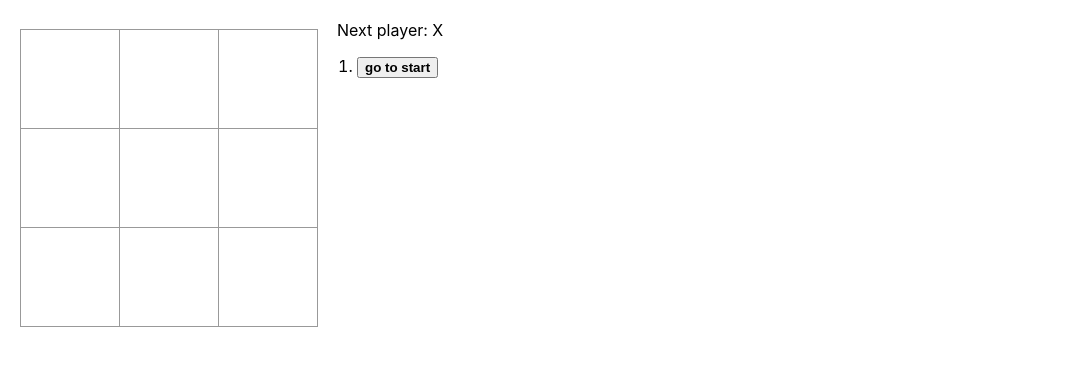
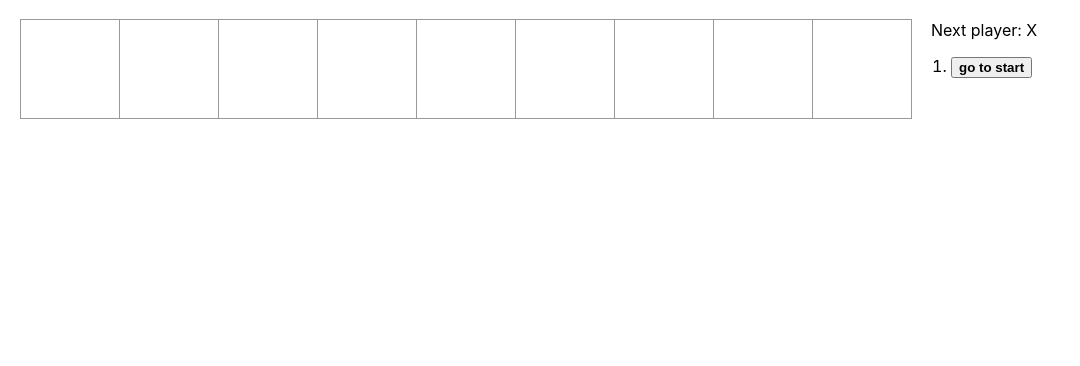
Before and after one commit to kylei-weisse/react-tac-toe, a React (Create React App) app: page / in a window 1280 px wide. Shown: the top 366 px of the page, without its empty margins (0-1080 px from the left). Built offline with nearby package versions, Linux system fonts and the light colour scheme.

Commit message:
double for loop for board

```diff
--- a/src/index.js
+++ b/src/index.js
@@ -23,38 +23,44 @@ class Board extends React.Component {
   }
 
   render() {
-    return (
-      //right now, this hand generates each one. I want to use two loops to do it.
-      //I think this code would work, if it was in the right place:
-      //   for (i = 0; i < 3; i++) {
-      //     <div className="board-row">
-      //     for (j = 0; j < 3; j++){
-      //         {this.rendersquare(i+j)}
-      //     }
-      //     </div>
-      // }
-      // It looks like I need to put it in a component, and then call the component.
-      // But I'm not sure how to render that in a useful way.
+      let littleBoxes=[]
+      for (let i = 0; i < 3; i++) {
+        for (let j = 0; j < 3; j++){
+            littleBoxes.push(this.renderSquare(i+j))
+        }
+      }
+    console.log(littleBoxes);
+    return(
+      littleBoxes
+    )
 
-      <div>
-        <div className="status">{window.status}</div>
-        <div className="board-row">
-          {this.renderSquare(0)}
-          {this.renderSquare(1)}
-          {this.renderSquare(2)}
-        </div>
-        <div className="board-row">
-          {this.renderSquare(3)}
-          {this.renderSquare(4)}
-          {this.renderSquare(5)}
-        </div>
-        <div className="board-row">
-          {this.renderSquare(6)}
-          {this.renderSquare(7)}
-          {this.renderSquare(8)}
-        </div>
-      </div>
-    );
+    // return (
+    //   /* right now, this hand generates each one. I want to use two loops to do it.
+    //   I think this code would work, if it was in the right place:
+    //
+    //   }
+    //   It looks like I need to put it in a component, and then call the component.
+    //   But I'm not sure how to render that in a useful way. */
+
+    //   <div>
+    //     <div className="status">{window.status}</div>
+    //     <div className="board-row">
+    //       {this.renderSquare(0)}
+    //       {this.renderSquare(1)}
+    //       {this.renderSquare(2)}
+    //     </div>
+    //     <div className="board-row">
+    //       {this.renderSquare(3)}
+    //       {this.renderSquare(4)}
+    //       {this.renderSquare(5)}
+    //     </div>
+    //     <div className="board-row">
+    //       {this.renderSquare(6)}
+    //       {this.renderSquare(7)}
+    //       {this.renderSquare(8)}
+    //     </div>
+    //   </div>
+    // );
   }
 }
 
@@ -179,7 +185,5 @@ function calculateWinner(squares) {
   return null;
 }
 
-// If you want to start measuring performance in your app, pass a function
-// to log results (for example: reportWebVitals(console.log))
-// or send to an analytics endpoint. Learn more: https://bit.ly/CRA-vitals
+//  Learn more: https://bit.ly/CRA-vitals
 reportWebVitals();
```
